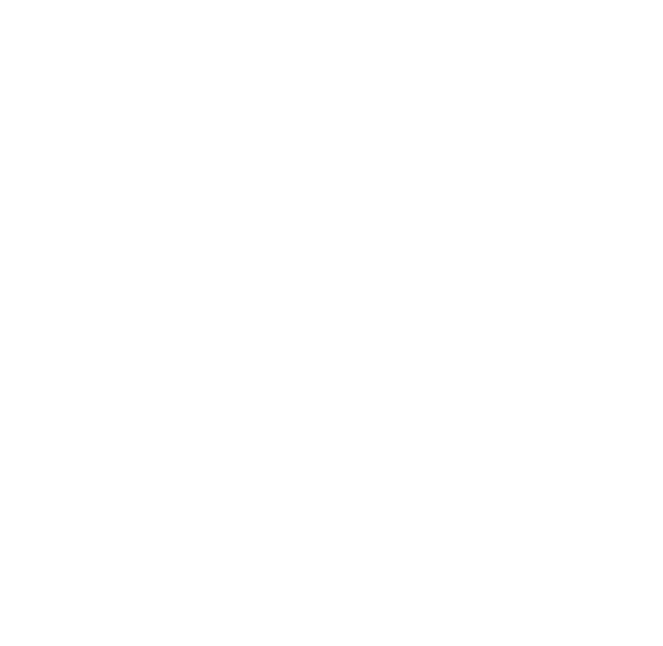
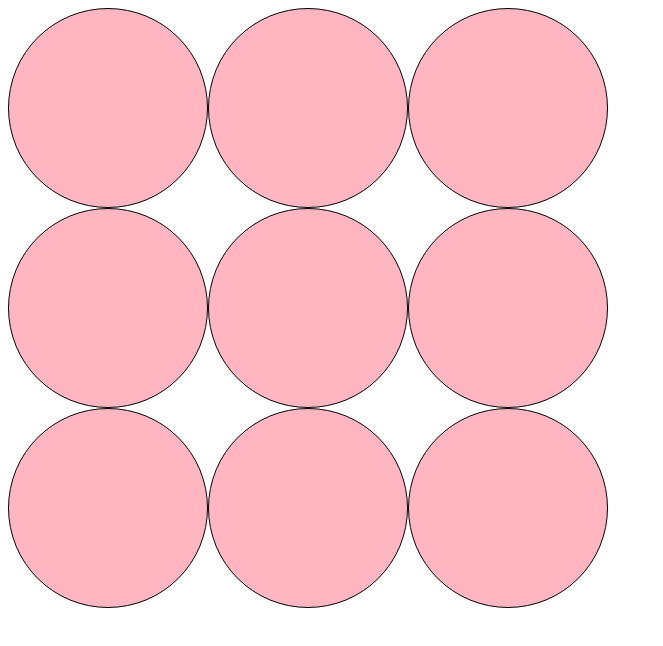
Before and after one commit to no-trbl-2-u/tic-tac-typescript-with-react-hooks, a React (Create React App) app: page / in a window 1280 px wide. Shown: the top 646 px of the page, without its empty margins (0-663 px from the left). Built offline with nearby package versions, Linux system fonts and the light colour scheme.

Commit message:
Got board up. Needs more work on the click handling in Cell.tsx + css

```diff
--- /dev/null
+++ b/src/App/App.css
@@ -0,0 +1,27 @@
+.Board {
+  width: 600px;
+  height: 600px;
+
+  display:flex;
+  flex-wrap:wrap;
+}
+
+.Cell {
+  border: 1px solid black;
+  border-radius: 80%;
+
+  /* text-align: center; */
+  background: lightpink;
+
+  display: flex;
+  flex-basis:33%;
+  justify-content: center;
+
+  box-shadow: 3px #000;
+}
+
+.value {
+  margin: auto;
+  font-size: 100px;
+  color: white;
+}
--- a/src/App/App.tsx
+++ b/src/App/App.tsx
@@ -1,12 +1,32 @@
 import React, { useState } from 'react';
-import Board from '../Components/Board'
+import Board from '../Components/Board';
+import './App.css';
 
 const App = () => {
+
+  const [board, setBoard] = useState(
+    [false, false, false,
+    false, false, false,
+    false, false, false]
+  );
+
+  // setPlayer :: String -> String State
+  const [currentPlayer, setPlayer] = useState("X")
+
+  // togglePlayer :: String State -> String State
+  const togglePlayer =
+    (currentPlayer: String) => {
+      (currentPlayer == "X") ?
+        setPlayer("Y") : setPlayer("X")
+  }
 
   return (
     // Container for the App
     <section className="App">
-      <Board />
+      <Board
+        board={ board }
+        currentPlayer={ currentPlayer }
+      />
     </section>
   )
 }
--- a/src/Components/Board.tsx
+++ b/src/Components/Board.tsx
@@ -1,23 +1,28 @@
 import React, { useState } from 'react';
 import Cell from './Cell';
 
-const Board = () => {
-  // Initial State of the Board
-  const [board, setBoard] = useState([0, 0, 0, 0, 0, 0, 0, 0, 0]);
+
+interface BoardProps {
+  board: boolean[];
+  currentPlayer: string;
+}
+
+// Board :: [Number] -> JSX
+const Board: React.FC<BoardProps> = (props) => {
+  const { board, currentPlayer } = props
 
   return (
-    // Container for the Board
-    <section className="Board">
-      {
-        board.map(
-          (ea, index) => (
-            <Cell
-              key={ index }
-              isTaken={ea}
-            />
-        ))
-      }
-    </section>
+    <div className="Board">
+      {board.map(
+        (ea, index) => (
+          <Cell
+            key={ index }
+            isTaken={ea}
+            currentPlayer={ currentPlayer }
+          />
+        )
+      )}
+    </div>
   )
 }
 
--- a/src/Components/Cell.tsx
+++ b/src/Components/Cell.tsx
@@ -1,15 +1,32 @@
-import * as React from 'react';
+import React, { useEffect } from 'react';
 
 interface CellProps {
   key: Number;
-  isTaken: Number;
+  isTaken: Boolean;
+  currentPlayer: String;
 }
 
 const Cell: React.FC<CellProps> = (props) => {
-  const { key, isTaken } = props
+  const { isTaken, currentPlayer } = props
+
+  useEffect( () => {
+    const cells = document.querySelectorAll('.Cell');
+    cells.forEach(cell => {
+      cell.addEventListener('click', event => {
+        console.log(event.target)
+      })
+    });
+  });
+
   return(
-    <div className="cell">
-      <h1>{key}</h1>
+    <div className="Cell">
+      {(isTaken) ?
+          <span className="value">
+            { currentPlayer }
+          </span>
+
+          : null
+      }
     </div>
   );
 };
```
